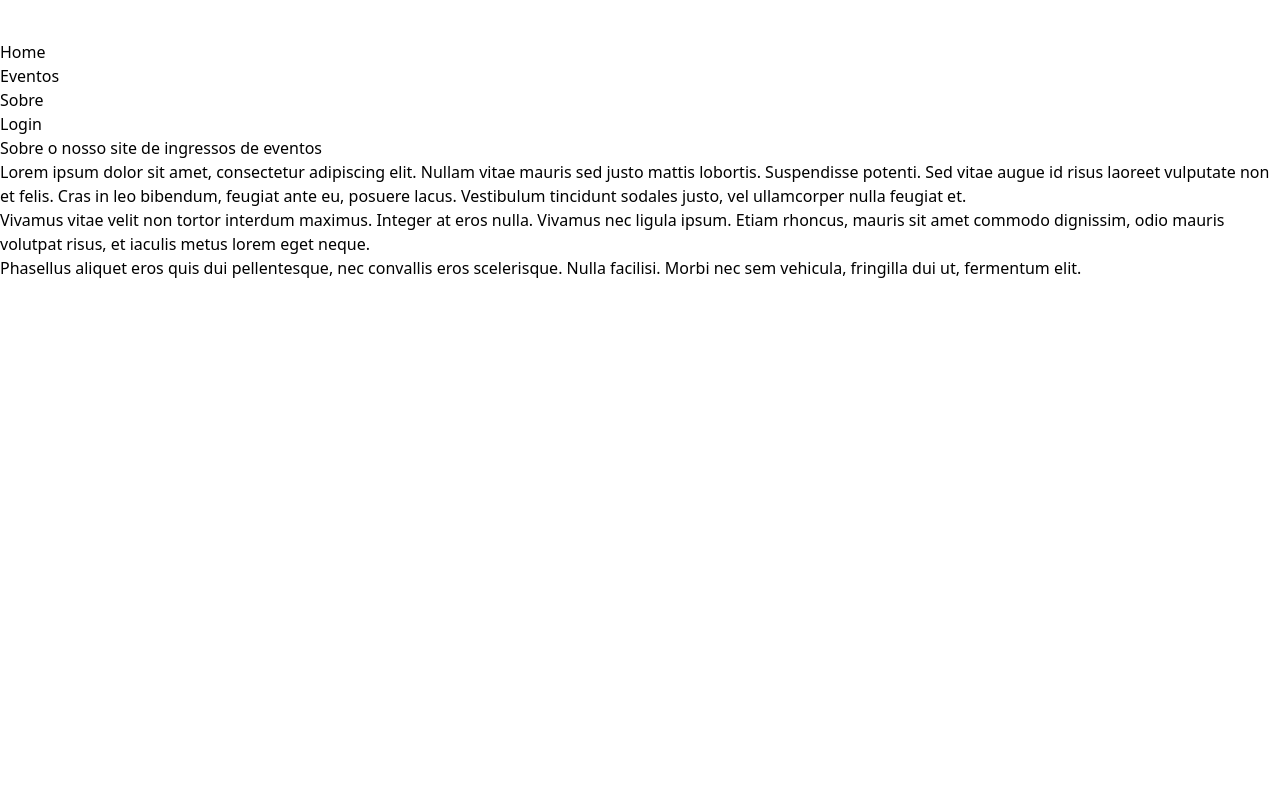
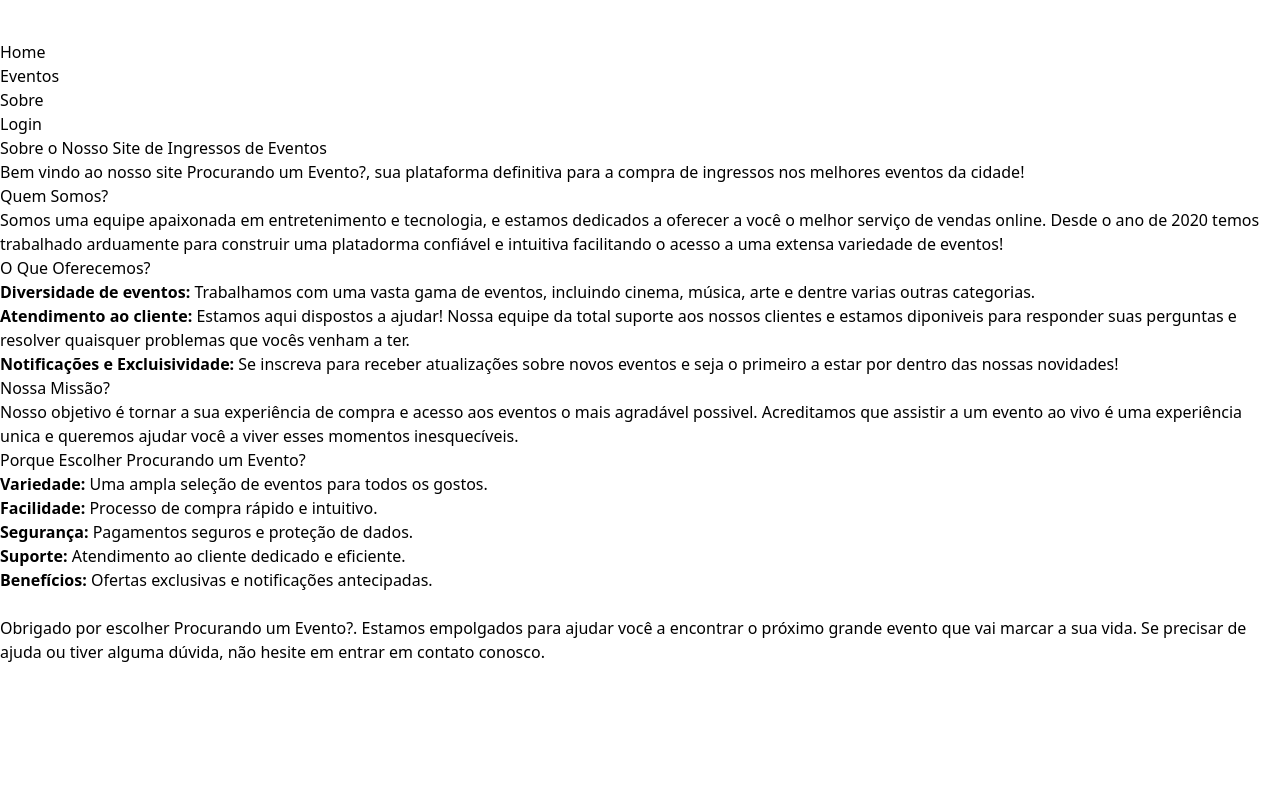
Before and after one commit to Avanti-DFS/DFS---Atividade-03---Front-end, a React (Vite) app: page /sobre in a window 1280 px wide. Shown: the part 1240-2040 px from the top of the page. Built offline with nearby package versions, Linux system fonts and the light colour scheme.

Commit message:
Add content to footer and sobre

```diff
--- a/src/App.jsx
+++ b/src/App.jsx
@@ -53,7 +53,6 @@ function App() {
             <h5 className="text-start mb-2 text-2xl font-bold tracking-tight text-gray-900 dark:text-white">{selectedEvent.name}</h5>
             <p className="text-start mb-3 font-normal text-gray-700 dark:text-gray-400">{selectedEvent.date}</p>
             <img className="object-cover w-full rounded-lg h-120 md:h-auto md:w-72 md:rounded-none md:rounded-l-lg" src="src\assets\nainoa-shizuru-NcdG9mK3PBY-unsplash.jpg" alt="" />
-             {/* Adicione mais detalhes do evento conforme necessário */}
           </div>
          )}
        </EventModal>
--- a/src/components/Footer.jsx
+++ b/src/components/Footer.jsx
@@ -7,7 +7,7 @@ const Footer = () => {
         <div className=' container max-w-[1240px] mx-auto py-6 px-4 grid lg:grid-cols-2 gap-8'>
             <div>
                 <h1 className='w-full text-3xl font-bold'><img src={logo_branco} alt="Logo" className='h-10' /></h1>
-                <p className='py-4 max-w-[300px] break-all '>Lorem, ipsum dolor sit amet consectetur adipisicing elit. Id odit ullam iste repellat consequatur libero reiciendis, blanditiis accusantium.</p>
+                <p className='py-4 max-w-[300px] break-all '>Bem vindo ao nosso site Procurando um  <br />Evento? sua plataforma definitiva para a compra de ingressos nos melhores eventos da cidade!</p>
             </div>
             <div className='flex justify-end md:w-[75%] my-6'>
                 <ul>
--- a/src/components/Sobre.jsx
+++ b/src/components/Sobre.jsx
@@ -1,24 +1,39 @@
 import React from 'react'
-import HeadHelper from '../helper/HeadHelper';
 
 const Sobre = () => {
   return (
-        <div className="bg-white text-primary min-h-screen flex justify-center items-center">
-          <HeadHelper title="Sobre" />
+    <div className="bg-white text-primary min-h-screen flex justify-center ">
       <div className="max-w-md p-8 rounded shadow-md">
-            <h1 className="text-3xl font-bold mb-4">Sobre o nosso site de ingressos de eventos</h1>
+        <h1 className="text-3xl font-bold mb-4">Sobre o Nosso Site de Ingressos de Eventos</h1>
         <p className="text-lg mb-4">
-              Lorem ipsum dolor sit amet, consectetur adipiscing elit. Nullam vitae mauris sed justo mattis lobortis.
-              Suspendisse potenti. Sed vitae augue id risus laoreet vulputate non et felis. Cras in leo bibendum, feugiat
-              ante eu, posuere lacus. Vestibulum tincidunt sodales justo, vel ullamcorper nulla feugiat et.
+          Bem vindo ao nosso site Procurando um Evento?, sua plataforma definitiva para a compra de ingressos nos melhores eventos da cidade!
         </p>
+        <h1 className="text-3xl font-bold mb-4">Quem Somos?</h1>
         <p className="text-lg mb-4">
-              Vivamus vitae velit non tortor interdum maximus. Integer at eros nulla. Vivamus nec ligula ipsum. Etiam
-              rhoncus, mauris sit amet commodo dignissim, odio mauris volutpat risus, et iaculis metus lorem eget neque.
+          Somos uma equipe apaixonada em entretenimento e tecnologia, e estamos dedicados a oferecer a você o melhor serviço de vendas online. Desde o ano de 2020 temos trabalhado arduamente para construir uma platadorma confiável e intuitiva facilitando o acesso a uma extensa variedade de eventos!
         </p>
-            <p className="text-lg">
-              Phasellus aliquet eros quis dui pellentesque, nec convallis eros scelerisque. Nulla facilisi. Morbi nec sem
-              vehicula, fringilla dui ut, fermentum elit.
+        <h1 className="text-3xl font-bold mb-4">O Que Oferecemos?</h1>
+        <ul>
+          <li className="text-lg"><strong>Diversidade de eventos:</strong> Trabalhamos com uma vasta gama de eventos, incluindo cinema, música, arte e dentre varias outras categorias.</li>
+          <li className="text-lg"><strong>Atendimento ao cliente:</strong> Estamos aqui dispostos a ajudar! Nossa equipe da total suporte aos nossos clientes e estamos diponiveis para responder suas perguntas e resolver quaisquer problemas que vocês venham a ter.</li>
+          <li className="text-lg"><strong>Notificações e Excluisividade:</strong> Se inscreva para receber atualizações sobre novos eventos e seja o primeiro a estar por dentro das nossas novidades! </li>
+        </ul>
+        <h1 className="text-3xl font-bold mb-4">Nossa Missão?</h1>
+        <p className="text-lg mb-4">
+          Nosso objetivo é tornar a sua experiência de compra e acesso aos eventos o mais agradável possivel. Acreditamos que assistir a um evento ao vivo é uma experiência unica e queremos ajudar você a viver esses momentos inesquecíveis.
+        </p>
+        <h1 className="text-3xl font-bold mb-4">Porque Escolher Procurando um Evento?</h1>
+        <ul>
+          <li className="text-lg"><strong>Variedade:</strong> Uma ampla seleção de eventos para todos os gostos.</li>
+          <li className="text-lg"><strong>Facilidade:</strong> Processo de compra rápido e intuitivo.</li>
+          <li className="text-lg"><strong>Segurança:</strong> Pagamentos seguros e proteção de dados. </li>
+          <li className="text-lg"><strong>Suporte:</strong> Atendimento ao cliente dedicado e eficiente. </li>
+          <li className="text-lg"><strong>Benefícios:</strong> Ofertas exclusivas e notificações antecipadas. </li>
+        </ul>
+        <br />
+        <p className="text-lg mb-4">
+          Obrigado por escolher Procurando um Evento?.
+          Estamos empolgados para ajudar você a encontrar o próximo grande evento que vai marcar a sua vida. Se precisar de ajuda ou tiver alguma dúvida, não hesite em entrar em contato conosco.
         </p>
       </div>
     </div>
```
Lines whose indentation alone changed are shown as unchanged.
